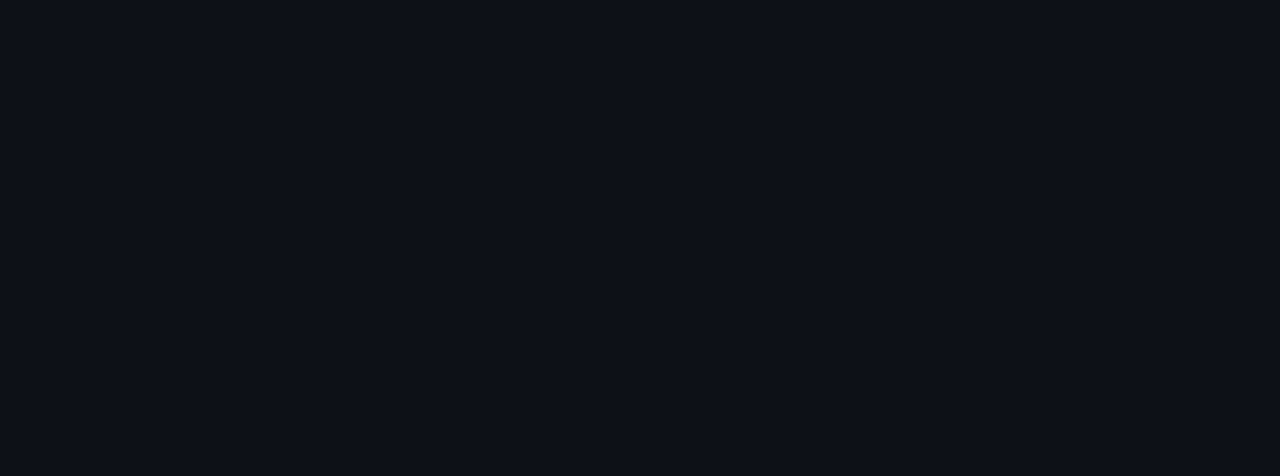
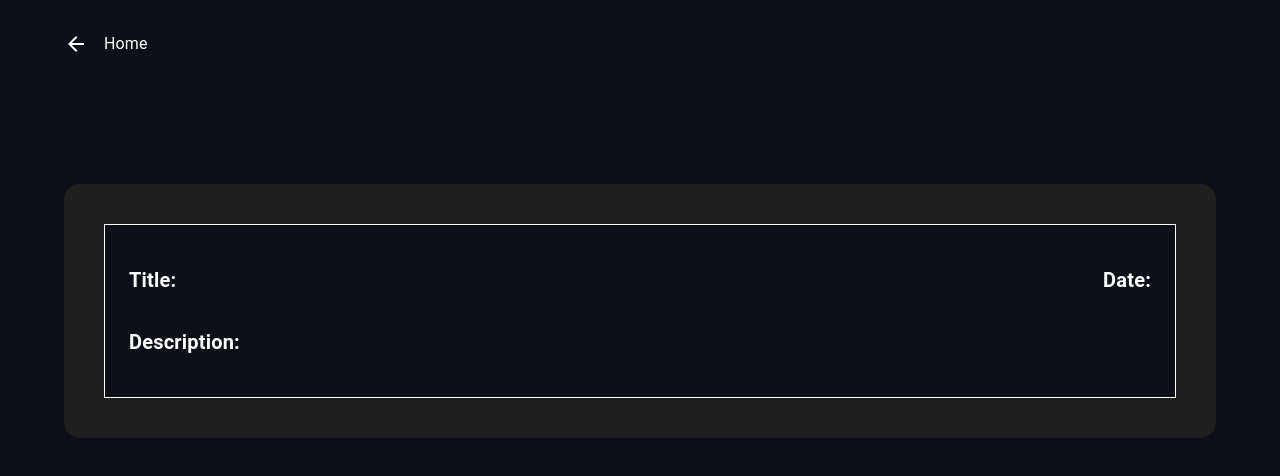
Before and after one commit to wahab3913/notesapp, a React (Vite) app: page /details/1 in a window 1280 px wide. Before the commit this address had no page. Shown: the top 476 px of the page. Built offline with nearby package versions, Linux system fonts and the light colour scheme.

Commit message:
added useparams

```diff
--- a/src/App.jsx
+++ b/src/App.jsx
@@ -9,7 +9,7 @@ function App() {
       <BrowserRouter>
         <Routes>
           <Route path="/" element={<Home />} />
-          <Route path="/details" element={<Details />} />
+          <Route path="/details/:id" element={<Details />} />
         </Routes>
       </BrowserRouter>
     </>
--- a/src/Component/Details.jsx
+++ b/src/Component/Details.jsx
@@ -1,9 +1,25 @@
 import React from "react";
 import { Container, Typography, Box } from "@mui/material";
+import { useParams, useNavigate } from "react-router-dom";
+import ArrowBackIcon from "@mui/icons-material/ArrowBack";
 
 const Details = () => {
+  let { id } = useParams();
+  const navigate = useNavigate();
   return (
     <Container maxWidth="lg">
+      <Box
+        onClick={() => navigate("/")}
+        display="flex"
+        alignItems="center"
+        gap={2}
+        py={4}
+        width="max-content"
+        sx={{ textDecoration: "none", cursor: "pointer" }}
+      >
+        <ArrowBackIcon />
+        <Typography> Home </Typography>
+      </Box>
       <Box
         sx={{
           background: "#1F1F1F",
--- a/src/Component/Home.jsx
+++ b/src/Component/Home.jsx
@@ -2,8 +2,10 @@ import { Box, Button, Container, Typography } from "@mui/material";
 import AddIcon from "@mui/icons-material/Add";
 import { useState } from "react";
 import Modal from "./modal";
+import { useNavigate } from "react-router-dom";
 
 const Home = () => {
+  const navigate = useNavigate();
   const [open, setOpen] = useState(false);
   const handleOpen = () => setOpen(true);
   const handleClose = () => setOpen(false);
@@ -11,6 +13,9 @@ const Home = () => {
   console.log(allData, "data");
   const editContent = () => {
     console.log("edit");
+  };
+  const handleClick = (id) => {
+    navigate(`/details/${id}`);
   };
   return (
     <>
@@ -40,12 +45,14 @@ const Home = () => {
                 return (
                   <Box
                     key={index}
+                    onClick={() => handleClick(id)}
                     sx={{
                       border: "1px soild white",
                       background: "#0D1117",
                       p: 3,
                       mx: 2,
                       mt: 2,
+                      cursor: "pointer",
                       borderRadius: 1,
                     }}
                   >
```
